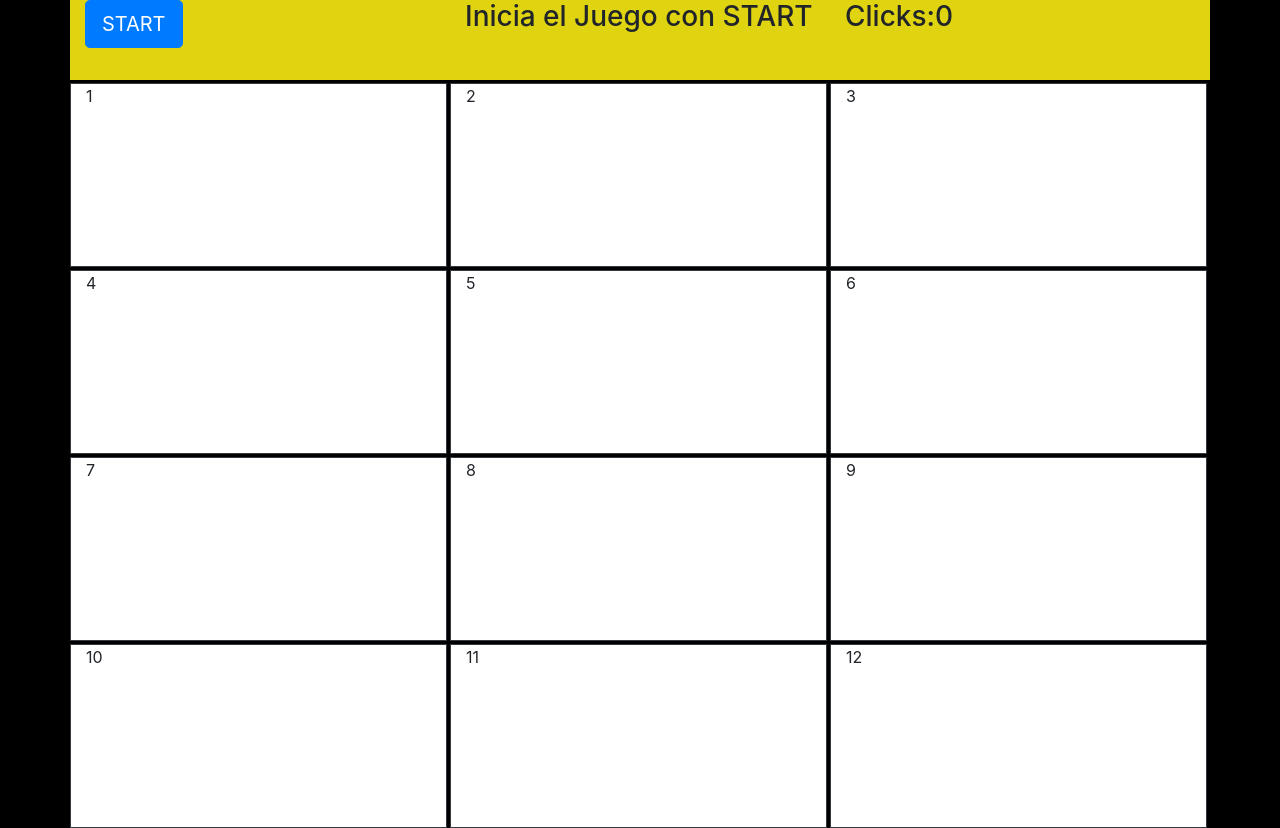
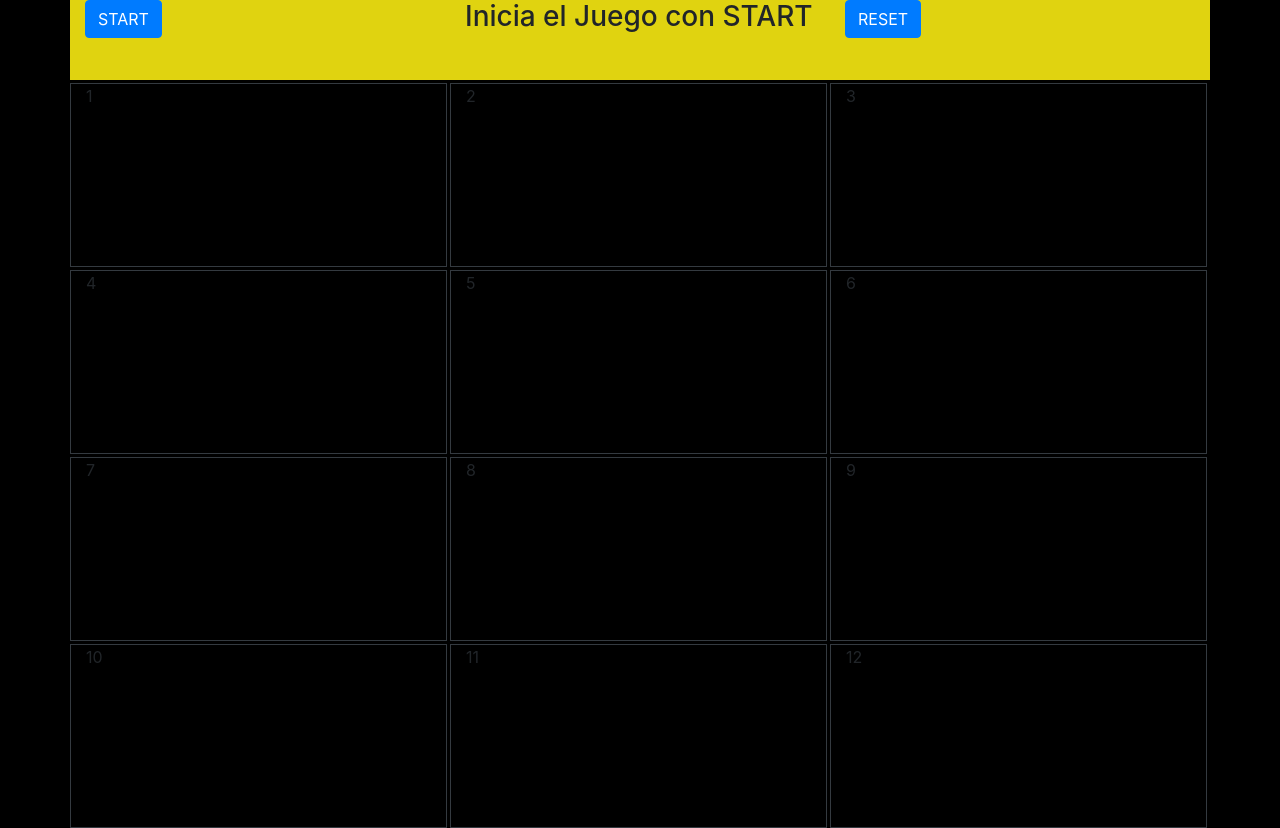
Before and after one commit to Jose-ph/Memory_game_mio, a website: page src/index.html in a window 1280 px wide. Drawn offline with nearby package versions, Linux system fonts and the light colour scheme.

Commit message:
agrega btn Start y Reset

```diff
--- a/src/index.html
+++ b/src/index.html
@@ -15,13 +15,13 @@
     <div class="container">
         <div class="row info">
           <div class="col-sm">
-            <button type="button" class="btn btn-primary btn-lg">START</button>
+            <button type="button" class="btn btn-primary " id="btn-start">START</button>
           </div>
           <div class="col-sm" id="estado">
             <h3>Juego en preparación</h3>
           </div>
           <div class="col-sm">
-           <h3>Clicks:0</h3>
+          <button type="button" class="btn btn-primary" id="btn-reset">RESET</button>
           </div>
         </div>
       </div>
--- a/src/main.js
+++ b/src/main.js
@@ -177,6 +177,11 @@ function obtenerCartaUsuario (){
 
  }
 
+ function recargarJuego(){
+
+    location.reload();
+ }
+
 
 const tablero = document.querySelector("#tablero");
 
@@ -191,6 +196,7 @@ let cartaElegidaUsuario =[];
 let mensajeEstadoJuego = document.querySelector("#estado");
 
 const $botonStart = document.querySelector("#btn-start");
+const $botonReset = document.querySelector("#btn-reset");
 
 
 
@@ -209,4 +215,7 @@ function manejarJuego(){
 }
 
  mensajeEstadoJuego.innerHTML = "<h3>Inicia el Juego con START</h3>";
- manejarJuego();
+
+ $botonStart.onclick = manejarJuego;
+ $botonReset.onclick = recargarJuego;
+ //manejarJuego();
```
